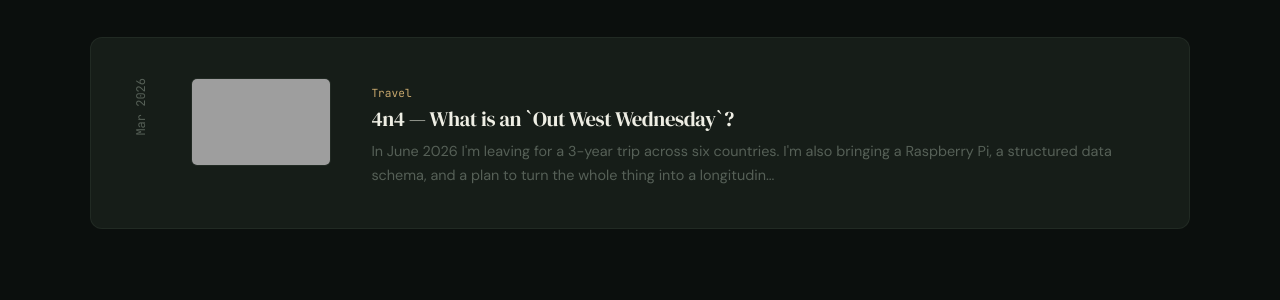
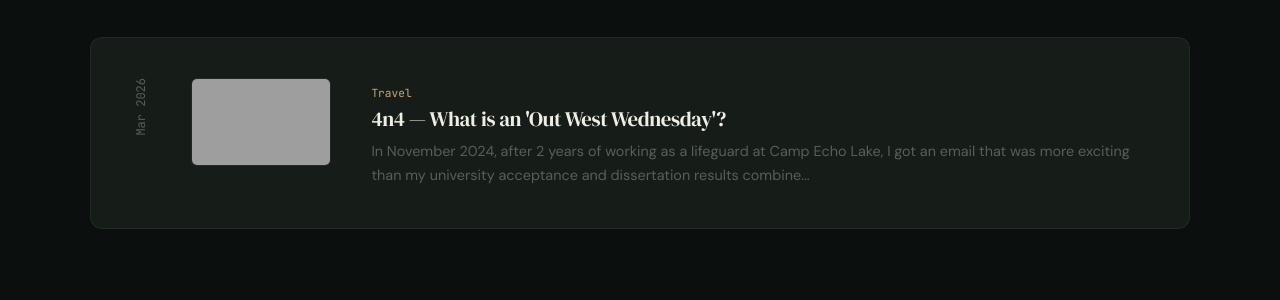
Before and after one commit to danielroberts20/danielroberts20.github.io, a Jekyll site: the page built from blog.md, in a window 1280 px wide and 1337 px high. Shown: the part 762-1062 px from the top of the window. Built offline with Jekyll 4.4.1, drawn with Linux system fonts in a browser that asks for light colours; some of the changed lines change nothing that is shown; grey boxes are pictures that could not be loaded.

Commit message:
First draft of 4n4 blog post

```diff
--- a/_posts/2026-03-18-4n4-what-is-an-out-west-wednesday.md
+++ b/_posts/2026-03-18-4n4-what-is-an-out-west-wednesday.md
@@ -1,66 +1,48 @@
 ---
 layout: post
-title: "4n4 — What is an `Out West Wednesday`?"
+title: "4n4 — What is an 'Out West Wednesday'?"
 subtitle: "A trip of a lifetime in Arizona, Utah, Wyoming and Colorado in summer 2025"
 date: 2026-03-18
 categories: [Travel]
 image: /assets/images/posts/delicate.jpg
 tags: [Camp, Echo Lake, 4n4, Summer]
-read_time: 100
+read_time: 7
 excerpt: >
-  In June 2026 I'm leaving for a 3-year trip across six countries. I'm also
-  bringing a Raspberry Pi, a structured data schema, and a plan to turn the whole
-  thing into a longitudinal dataset worth analysing. Here's what I'm building and why.
+  In November 2024, after 2 years of working as a lifeguard at Camp Echo Lake, I
+  got an email that was more exciting than my university acceptance and dissertation
+  results combined. I was about to get *paid* to do most people's bucket list trip.
 ---
 
-In June 2026, I'm leaving for a 3-year trip. The rough itinerary: Philadelphia → a summer camp in the USA (lifeguarding) → Seattle → Fiji → Australia on a Working Holiday Visa → New Zealand → SE Asia backpacking → Canada. Somewhere in there, I finish a data science project that's been running on a Pi in my bedroom since 2025.
+After my second summer working at Camp Echo Lake (CEL) as a lifeguard and swim teacher in 2024, I was more than happy to come back the following year to do it all over again; the weather, the friends, the campers, the campfires were something that had become engrained in to my summer 'routine'. There were just two things putting me off; my graduation, and stories about one of the other jobs on camp.
 
-That project is TravelNet.
+For most people and their families, graduating from university is one of the most important and proud days of their lives, and for good reason. Years of late-night (more like all-night) library sessions, group project partners you can't believe even made it to univeristy, and a few too many heavy nights out all finally come to fruition in a day full of photos and caps and gowns. But I was willing to drop all of that in an instant because of the stories and pictures I had seen from the staff that were on a special programme at camp; **4n4**.
 
-## What is it?
+![Two small tents in the foreground at a campsite. The background is the mountainous hills of the Arkansas river](/assets/images/posts/colorado_tents.jpg)
 
-TravelNet is a live data collection, analysis, and visualisation system built around the trip. It runs on a Raspberry Pi (tucked away at home, not in my bag) and continuously ingests:
+## What is 4n4
 
-- **Location data** — GPS traces from iOS Shortcuts every 5 minutes, with Overland running as a continuous secondary tracker
-- **Health data** — Apple Health exports: steps, heart rate, sleep, workouts
-- **Financial data** — Revolut and Wise CSVs uploaded automatically, plus a cash endpoint for physical transactions
+Summers at CEL are 7 weeks long; usually from late June until mid-August. The name 4n4 originally came from when the camp season was 8 weeks long, and was split in to **4** weeks at camp a**n**d **4** weeks travelling *Out West*.
 
-Everything goes into SQLite via a FastAPI backend, backed up to Cloudflare R2 with age encryption. Remote access is over Tailscale. The whole thing runs in Docker and has been through a dry run in Ireland in March 2026.
+If you know about Teen Tour programmes in the US then 4n4 is essentially an in-house version. The 15 year old campers go on a 4-week long roadtrip, flying from New York and travelling across Colorado, Arizona, Wyoming and Utah. The campers spend their entire camp career hearing stories and seeing older siblings and cousins go on the 4n4 trip, dreaming of the day they finally get to experience it for themselves. It just so happens that, for the group of campers I had in 2024, that day was less than a year away.
 
-## Why bother?
+I had the 14 year old boys as my campers in 2024, and I can promise you they are some of the kindest, most genuine, funniest, frustrating, tiring, inspiring young adults I have ever known. Most of them had been at camp for at least 5 years, some having older siblings who had also been at camp or even parents who had come to camp (some even first met at camp!). When I say the kids look forward to this trip more than anything I do really mean more than *anything*. It was set: June-August 2025 was the summer they had waited their whole lives for. It just so happens that July 2025 was my graduation. So, clearly the next question is:
 
-Two reasons, one practical and one honest.
+## Is it really worth missing graduation?
 
-**The practical reason:** I'm going to spend three years moving through a wildly varied set of environments — tropical cities, remote islands, mountain hostels, beach towns. That movement will leave traces: in my spending patterns, in my health metrics, in the density and nature of my GPS data. That's a dataset worth having. No one else will ever have quite this dataset, because no one else will have quite this trip.
+Obviously I can't answer that question for you, but for me.
 
-**The honest reason:** I want to get good at the hard parts of data science. Not benchmark datasets. Not Kaggle. Real data with missing values, sensor dropouts, timezone hell, multi-currency FX complications, iOS background execution bugs, and all the other ways the world resists being measured neatly. TravelNet is a machine for generating hard problems.
+**100% absolutely it is.**
 
-## What will the ML look like?
+Not only do I get to see sights that 99% of the world will never see, I get to do it with some of the best friends I've ever made, with a group of campers I genuinely love and care for so much, all completely for free, and I'll actually *get paid?* I loved my time at university, I made amazing friends, got back in to competitive swimming for the first time in 5 years, tried American football for the first time, and had access to technology through my modules I would have never thought I'd be able to. But I think anyone would call me an idiot for throwing away a month of free travel to some of the most incredble places in the world for 1 day in a nice suit and some fancy pictures.
 
-I won't start the analysis until I'm in Australia — I want at least three months of US data as a baseline before I begin. But the plan is:
+And I knew this the second I left camp in 2024, before I had even begun my final year at university. I sent an email off a few weeks after I got home, (professionally) pleading to be considered for the 4n4 programme in 2025. And after 3 brutally long months; contract day arrived.
 
-- **GPS segmentation** — clustering and HMM-based approaches to identify distinct travel behaviours (slow exploration vs transit, urban vs rural movement patterns). This is directly connected to my CS dissertation, which compared Hidden Markov Models and AutoPlait for GPS segmentation using the [aeon library](https://www.aeon-toolkit.org/).
-- **Spend analysis** — what does daily cost of living actually look like across different countries and travel styles? Not averages from the internet — my numbers, from my life.
-- **Anomaly detection** — unusual spending events, atypical movement patterns, health metric outliers. The interesting stuff usually lives in the anomalies.
-- **Time series regression** — predicting future spend or movement based on past patterns. Ambitious, but the data will be there.
+## Contract day drama
 
-The dashboard is planned too: an interactive site with the full dataset visualised, plus a public anonymised version on GitHub for anyone who wants to poke around.
+## ?
 
-## Where it is now
+## So, what is an 'Out West Wednesday'?
 
-The system is built. The Ireland dry run (March 2026) confirmed:
+To be honest, I still don't know. From what I gather from the campers, it's just an excuse to show to all your friends, both inside and outside of camp, that you went on one of the most incredible trips you can take, not only in the USA, but in the world as a whole, and I think that's as good enough reason as any.
 
-- Irish coordinates showing up correctly in location data ✅
-- Dual-source GPS coverage working as designed (Overland high-density, Shortcuts gap-fill) ✅
-- Manual cash transactions logged correctly ✅
-- Cloudflare backup running and restorable ✅
-
-The remaining pre-departure work is hardening: persistent cron logging, testing mid-upload internet drops, confirming the Pi auto-restarts cleanly after a power cut. The kind of defensive engineering that matters when you're going to be 15,000 miles away and your only access is a Tailscale tunnel.
-
-## Follow along
-
-I'll write up the ML work as I go — the GPS segmentation piece in particular will be worth a dedicated post once I have real data to work with. If you're interested in the aeon library, time series ML on messy real-world data, or the infrastructure decisions behind TravelNet, that's what this blog is for.
-
-The [GitHub repo](https://github.com/danielroberts20/travelnet) will be public once I'm happy with the code. The demo site will follow once the dashboard has something worth showing.
-
-Departure: June 2026. The data starts flowing then.
+So, if you want to see more of all the rock-climbing, boat-driving, rodeo-riding fun, even on days that don't begin with W, stick around.
```
Also changed, not shown: 1 other file.
